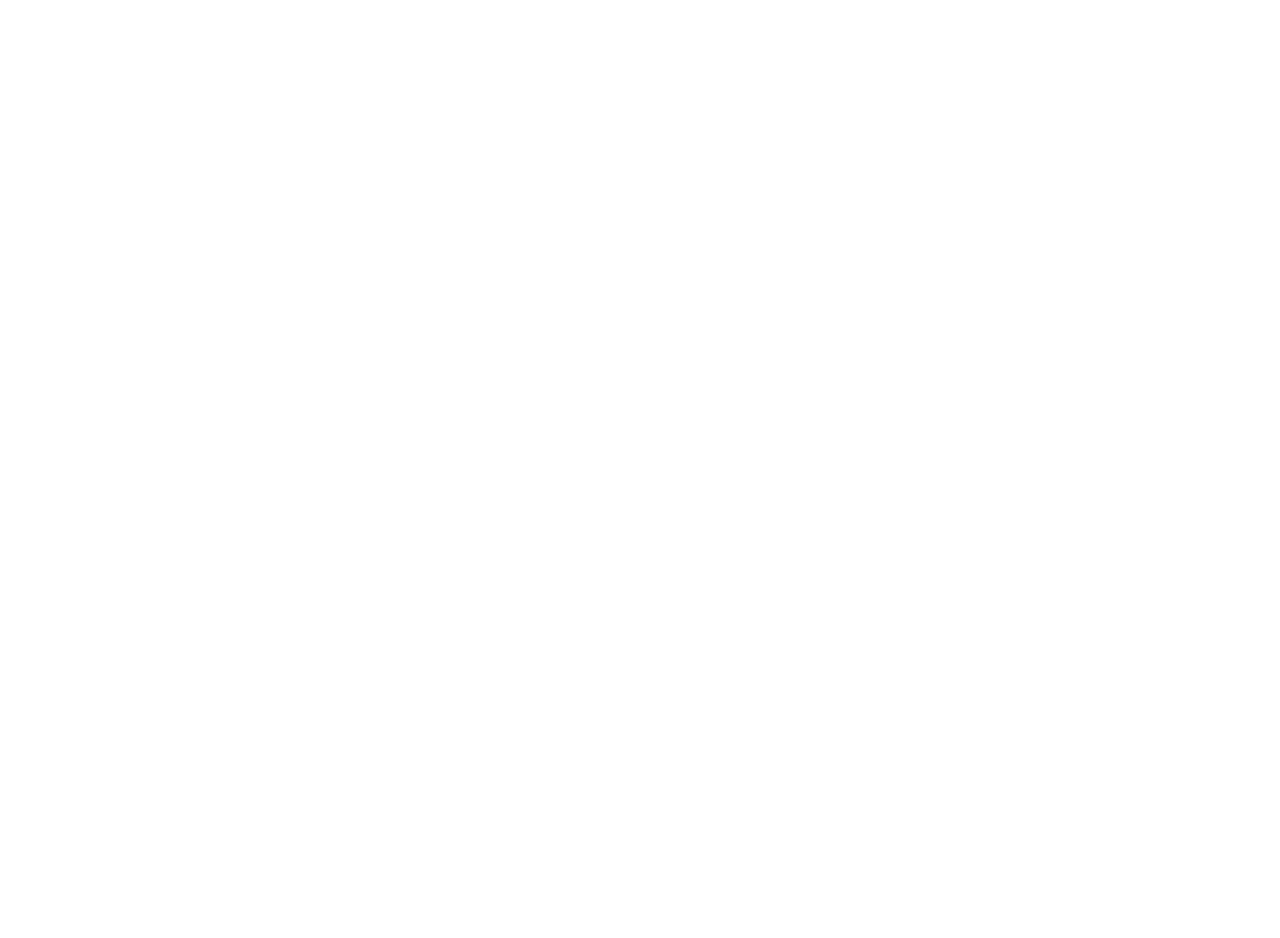
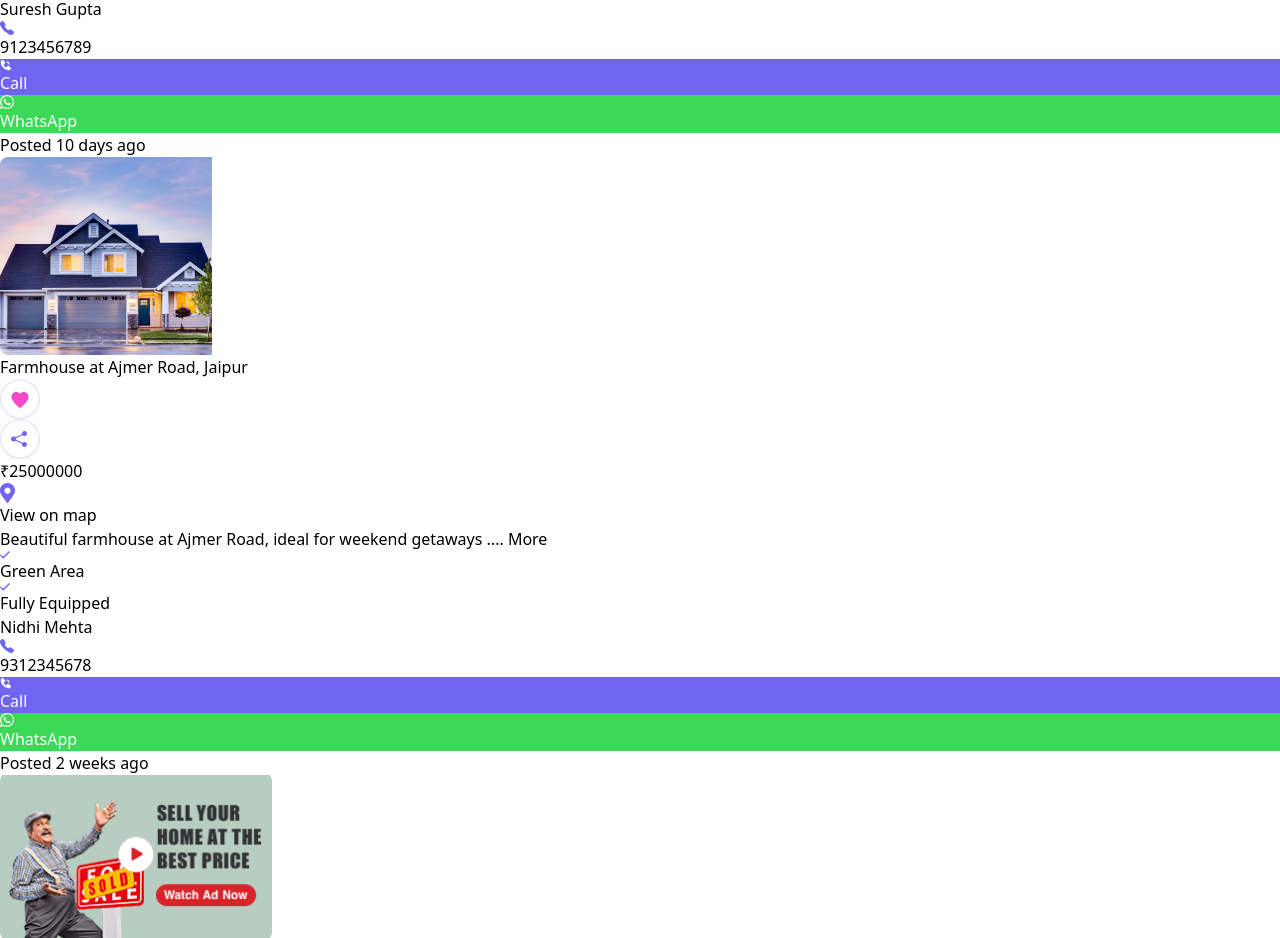
Before and after one commit to Vaibhav310701/JPD, a Next.js app: page /rent in a window 1280 px wide. Shown: the part 2600-3538 px from the top of the page. Before the commit the page ends 2302 px from the top, so only its background shows below. Built offline with nearby package versions, Linux system fonts and the light colour scheme.

Commit message:
Location Dropdown and Budget Dropdown

```diff
--- a/src/app/rent/page.jsx
+++ b/src/app/rent/page.jsx
@@ -1,7 +1,57 @@
 "use client";
 import { useState } from "react";
 export default function page() {
+  const [activeButton, setActiveButton] = useState("Rent");
+  const [isOpen, setIsOpen] = useState(false);
+  const [selectedOption, setSelectedOption] = useState("");
+  const [searchInput, setSearchInput] = useState("");
+  const [isBudgetOpen, setIsBudgetOpen] = useState(false);
+  const [selectedBudgetOption, setSelectedBudgetOption] = useState("");
+  const [filteredBudgetOptions, setFilteredBudgetOptions] = useState([]);
+  const [budgetSearchInput, setBudgetSearchInput] = useState("");
 
+  const options = [
+    "Malviya Nagar",
+    "Vaishali Nagar",
+    "Jagatpura",
+    "Mansarovar",
+    "C-Scheme",
+    "Tonk Road",
+    "Raja Park",
+    "Jhotwara",
+    "Shyam Nagar",
+    "Adarsh Nagar",
+    "Bani Park",
+    "Civil Lines",
+    "Sanganer",
+    "Ajmer Road",
+    "Vidhyadhar Nagar",
+    "Pratap Nagar",
+    "Tilak Nagar",
+    "Sindhi Camp",
+    "Amer",
+    "Gopalpura",
+  ];
+  const budgetOptions = [
+    "₹10 Lakh",
+    "₹20 Lakh",
+    "₹30 Lakh",
+    "₹40 Lakh",
+    "₹50 Lakh",
+    "₹60 Lakh",
+    "₹70 Lakh",
+    "₹80 Lakh",
+    "₹90 Lakh",
+    "₹1 Crore",
+    "₹1.5 Crore",
+    "₹2 Crore",
+    "₹2.5 Crore",
+    "₹3 Crore",
+    "₹3.5 Crore",
+    "₹4 Crore",
+    "₹4.5 Crore",
+    "₹5 Crore",
+  ];
   const data = [
     {
       id: 1,
@@ -105,52 +155,196 @@ export default function page() {
       locationIcon: "assets/icons/locationIcon.svg",
       phoneIcon: "assets/icons/phoneIcon.svg",
     },
+    {
+      id: 4,
+      image: "/assets/images/home.png",
+      title: "Commercial space at MI Road, Jaipur",
+      price: "₹8000000",
+      location: "View on map",
+      description:
+        "Prime commercial space at MI Road, perfect for offices or retail .... More",
+      tags: [
+        { icon: "assets/icons/ticlIcon.svg", label: "High Footfall Area" },
+        { icon: "assets/icons/ticlIcon.svg", label: "Prime Location" },
+      ],
+      agentName: "Suresh Gupta",
+      phone: "9123456789",
+      buttons: [
+        {
+          icon: "assets/icons/callIcon.svg",
+          label: "Call",
+          background: "#7065F0",
+          color: "white",
+        },
+        {
+          icon: "assets/icons/whatsapp.svg",
+          label: "WhatsApp",
+          background: "#3CD957",
+          color: "white",
+        },
+      ],
+      posted: "Posted 10 days ago",
+      wishlistIcon: "/assets/icons/wishlistIcon.svg",
+      shareIcon: "/assets/icons/shareIcon.svg",
+      locationIcon: "assets/icons/locationIcon.svg",
+      phoneIcon: "assets/icons/phoneIcon.svg",
+    },
+    {
+      id: 5,
+      image: "/assets/images/home.png",
+      title: "Farmhouse at Ajmer Road, Jaipur",
+      price: "₹25000000",
+      location: "View on map",
+      description:
+        "Beautiful farmhouse at Ajmer Road, ideal for weekend getaways .... More",
+      tags: [
+        { icon: "assets/icons/ticlIcon.svg", label: "Green Area" },
+        { icon: "assets/icons/ticlIcon.svg", label: "Fully Equipped" },
+      ],
+      agentName: "Nidhi Mehta",
+      phone: "9312345678",
+      buttons: [
+        {
+          icon: "assets/icons/callIcon.svg",
+          label: "Call",
+          background: "#7065F0",
+          color: "white",
+        },
+        {
+          icon: "assets/icons/whatsapp.svg",
+          label: "WhatsApp",
+          background: "#3CD957",
+          color: "white",
+        },
+      ],
+      posted: "Posted 2 weeks ago",
+      wishlistIcon: "/assets/icons/wishlistIcon.svg",
+      shareIcon: "/assets/icons/shareIcon.svg",
+      locationIcon: "assets/icons/locationIcon.svg",
+      phoneIcon: "assets/icons/phoneIcon.svg",
+    },
   ];
+  const filteredOptions = options.filter((option) =>
+    option.toLowerCase().includes(searchInput.toLowerCase())
+  );
+  const handleOptionClick = (option) => {
+    setSelectedOption(option);
+    setSearchInput(option);
+    setIsOpen(false);
+  };
+  const handleBudgetOptionClick = (option) => {
+    setSelectedBudgetOption(option);
+    setBudgetSearchInput(option);
+    setIsBudgetOpen(false);
+  };
+  const handleBudgetSearchChange = (e) => {
+    const value = e.target.value;
+    setBudgetSearchInput(value);
 
+    const filteredOptions = budgetOptions.filter((option) =>
+      option.toLowerCase().includes(value.toLowerCase())
+    );
 
-  const [activeButton, setActiveButton] = useState("Rent");
+    if (filteredOptions.length === 0 && value.trim() !== "") {
+      setFilteredBudgetOptions(["No Results Found"]);
+    } else {
+      setFilteredBudgetOptions(filteredOptions);
+    }
+
+    setIsBudgetOpen(true);
+  };
+
   return (
     <div className="h-full w-full flex flex-col p-2">
       {/* Filters */}
-      <div className="grid w-full gap-2 grid-cols-1 sm:grid-cols-2 md:grid-cols-3 lg:grid-cols-5">
+      <div className="h-full md:h-[100px] lg:h-[100px] grid w-full gap-2 grid-cols-1 sm:grid-cols-2 md:grid-cols-3 lg:grid-cols-5">
         <div
-          className="flex flex-col gap-1 bg-white p-2 rounded-md "
-          style={{
-            boxShadow: "rgba(0, 0, 0, 0.2) 0px 18px 50px -10px",
-          }}
+          className="flex flex-col gap-1 bg-white p-2 rounded-md relative"
+          style={{ boxShadow: "rgba(0, 0, 0, 0.2) 0px 18px 50px -10px" }}
         >
           <label className="text-[#4d5c5e] font-semibold text-[0.875rem]">
             Location
           </label>
-          <div className="flex items-center border-b-2   border-[#E0DEF7]">
+          <div className="flex items-center border-b-2 border-[#E0DEF7]">
             <input
               className="outline-none flex-1 py-1 text-[#000929] text-[16px] font-semibold"
               type="text"
               placeholder="Search Location..."
+              value={searchInput}
+              onChange={(e) => {
+                setSearchInput(e.target.value);
+                setIsOpen(true);
+              }}
             />
-            <img src="/assets/icons/arrowDown.svg" />
+            <img
+              src="/assets/icons/arrowDown.svg"
+              className={`transform transition-transform duration-300 cursor-pointer ${
+                isOpen ? "rotate-180" : "rotate-0"
+              }`}
+              onClick={() => setIsOpen(!isOpen)}
+            />
           </div>
+          {isOpen && filteredOptions.length > 0 && (
+            <ul className="absolute top-full left-0 w-full bg-white border border-[#E0DEF7] rounded-md mt-1 h-[300px] transition-opacity duration-300 opacity-100 z-10 overflow-auto">
+              {filteredOptions.map((option, index) => (
+                <li
+                  key={index}
+                  className="px-2 py-1 hover:bg-[#E0DEF7] text-[#000929] cursor-pointer"
+                  onClick={() => handleOptionClick(option)}
+                >
+                  {option}
+                </li>
+              ))}
+            </ul>
+          )}
         </div>
         <div
-          className="flex flex-col gap-1 bg-white p-2 rounded-md  "
-          style={{
-            boxShadow: "rgba(0, 0, 0, 0.2) 0px 18px 50px -10px",
-          }}
+          className="flex flex-col gap-1 bg-white p-2 rounded-md relative"
+          style={{ boxShadow: "rgba(0, 0, 0, 0.2) 0px 18px 50px -10px" }}
         >
           <label className="text-[#4d5c5e] font-semibold text-[14px]">
             Budget
           </label>
-          <div className="flex items-center border-b-2   border-[#E0DEF7]">
+          <div className="flex items-center border-b-2 border-[#E0DEF7]">
             <input
               className="outline-none flex-1 py-1 text-[#000929] text-[16px] font-semibold"
               type="text"
               placeholder="Search Budget"
+              value={budgetSearchInput}
+              onChange={handleBudgetSearchChange}
             />
-            <img src="/assets/icons/arrowDown.svg" />
+            <img
+              src="/assets/icons/arrowDown.svg"
+              className={`transform transition-transform duration-300 cursor-pointer ${
+                isBudgetOpen ? "rotate-180" : "rotate-0"
+              }`}
+              onClick={() => setIsBudgetOpen(!isBudgetOpen)}
+            />
           </div>
+          {isBudgetOpen && filteredBudgetOptions.length > 0 && (
+            <ul className="absolute top-full left-0 w-full bg-white border border-[#E0DEF7] rounded-md mt-1 h-[300px] transition-opacity duration-300 opacity-100 z-10 overflow-auto">
+              {filteredBudgetOptions.map((option, index) => (
+                <li
+                  key={index}
+                  className={`px-2 py-1 ${
+                    option === "No Results Found"
+                      ? "text-[#a0a0a0] cursor-default"
+                      : "hover:bg-[#E0DEF7] text-[#000929] cursor-pointer"
+                  }`}
+                  onClick={() =>
+                    option !== "No Results Found" &&
+                    handleBudgetOptionClick(option)
+                  }
+                >
+                  {option}
+                </li>
+              ))}
+            </ul>
+          )}
         </div>
       </div>
-      <div className="h-full w-full pt-4">
+      {/* Tabs Section */}
+      <div className="h-[calc(100%-100px)]  w-full pt-4">
         <div className="w-full border-b-2 border-[#E0DEF7] flex justify-between flex-wrap items-center">
           <div>
             <button
@@ -192,99 +386,12 @@ export default function page() {
           </div>
         </div>
         <div className="h-[calc(100%-42px)] w-full flex flex-col md:flex-row lg:flex-row gap-2 p-2">
+          {/* List */}
           <div className="w-full md:w-[calc(100%-292px)] lg:md:w-[calc(100%-292px)] flex flex-col gap-2 h-full overflow-auto">
-            {/* List */}
-            {/* <div className="w-full  bg-white rounded-md flex flex-col lg:flex-row gap-2  p-2">
-              <div>
-                <img
-                  src="/assets/images/home.png"
-                  className="w-96 h-[212px] sm:w-full "
-                />
-              </div>
-
-              <div className="flex flex-col">
-                <div className="flex flex-col md:flex-row lg:flex-row items-start justify-between">
-                  <p className="text-[#000929] font-semibold text-[20px]">
-                    Resedential plot at mansarovar, jaipur
-                  </p>
-                  <div className="flex justify-end gap-2 items-center">
-                    <img
-                      src="/assets/icons/wishlistIcon.svg"
-                      className="h-8 w-8"
-                    />
-                    <img
-                      src="/assets/icons/shareIcon.svg"
-                      className="h-9 w-9"
-                    />
-                  </div>
-                </div>
-                <div>
-                  <p className="text-[#7065F0] font-bold text-[18px]">
-                    ₹2050000
-                  </p>
-                </div>
-                <p className="flex justify-start items-center gap-2 pt-1">
-                  <span>
-                    <img src="assets/icons/locationIcon.svg" />
-                  </span>
-                  View on map
-                </p>
-                <p className="text-[14px] pt-1">
-                  See what our property managers, iid po 0fo ppppf p poosp pfd
-                  pdfu ppdop sdpofp pp s p psp jkf isoio oih sf 09sfo sf s osyf
-                  s sofyso s s psufps 0fps fps fgfh .... More
-                </p>
-                <div className="flex justify-start items-center gap-2 pt-1 pb-2 border-b text-[14px] font-semibold flex-wrap">
-                  <p className="border border-[#7065F0] text-[#7065F0] px-2 py-1 rounded-md flex items-center gap-1 ">
-                    <span>
-                      {" "}
-                      <img src="assets/icons/ticlIcon.svg" />
-                    </span>{" "}
-                    JDA Approved
-                  </p>
-                  <p className="border border-[#7065F0] text-[#7065F0] px-2 py-1 rounded-md flex items-center gap-1 ">
-                    <span>
-                      {" "}
-                      <img src="assets/icons/ticlIcon.svg" />
-                    </span>{" "}
-                    RERA Reg.
-                  </p>
-                </div>
-                <div className="flex flex-col md:flex-row lg:flex-row lg:justify-between md:justify-between pt-1">
-                  <div className="flex flex-wrap justify-start items-center gap-2">
-                    <p className="text-[#7F8393]">Aanand Mohan</p>
-                    <p className="flex justify-start items-center gap-2 border-x px-2">
-                      <span>
-                        <img src="assets/icons/phoneIcon.svg" />
-                      </span>
-                      9274659876
-                    </p>
-                    <p className="flex justify-start items-center gap-2 bg-[#7065F0] rounded-md text-white px-2 py-1">
-                      <span>
-                        <img
-                          src="assets/icons/callIcon.svg"
-                          className="h-4 w-4"
-                        />
-                      </span>
-                      Call
-                    </p>
-                    <p className="flex justify-start items-center gap-2 bg-[#3CD957] px-2 py-1  text-white rounded-md">
-                      <span>
-                        <img src="assets/icons/whatsapp.svg" />
-                      </span>
-                      WhatsApp
-                    </p>
-                  </div>
-                  <p className="text-[14px] text-[#000929]">
-                    Posted 3 days ago
-                  </p>
-                </div>
-              </div>
-            </div> */}
             {data.map((item) => (
               <div
                 key={item.id}
-                className="w-full bg-white rounded-md flex flex-col  lg:flex-row gap-2 p-2"
+                className="w-full bg-white rounded-md flex flex-col  lg:flex-row gap-4 p-2"
               >
                 <div>
                   <img
@@ -294,8 +401,8 @@ export default function page() {
                   />
                 </div>
 
-                <div className="flex flex-col">
-                  <div className="flex flex-col md:flex-row lg:flex-row items-start justify-between">
+                <div className="w-full flex flex-col">
+                  <div className="w-full flex flex-col md:flex-row lg:flex-row items-start justify-between">
                     <p className="text-[#000929] font-semibold text-[20px]">
                       {item.title}
                     </p>
@@ -317,7 +424,7 @@ export default function page() {
                       {item.price}
                     </p>
                   </div>
-                  <p className="flex justify-start items-center gap-2 pt-1">
+                  <p className="flex justify-start items-center gap-2 pt-1 underline">
                     <span>
                       <img src={item.locationIcon} alt="location" />
                     </span>
```
